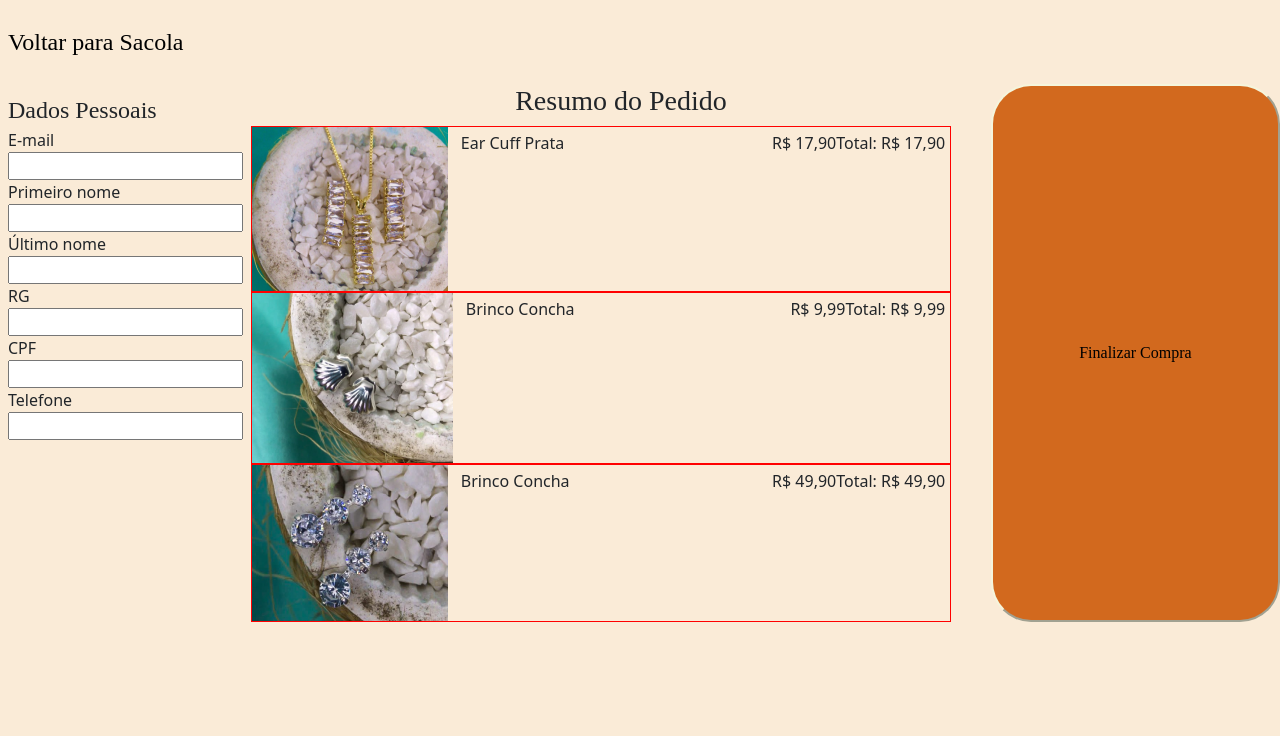
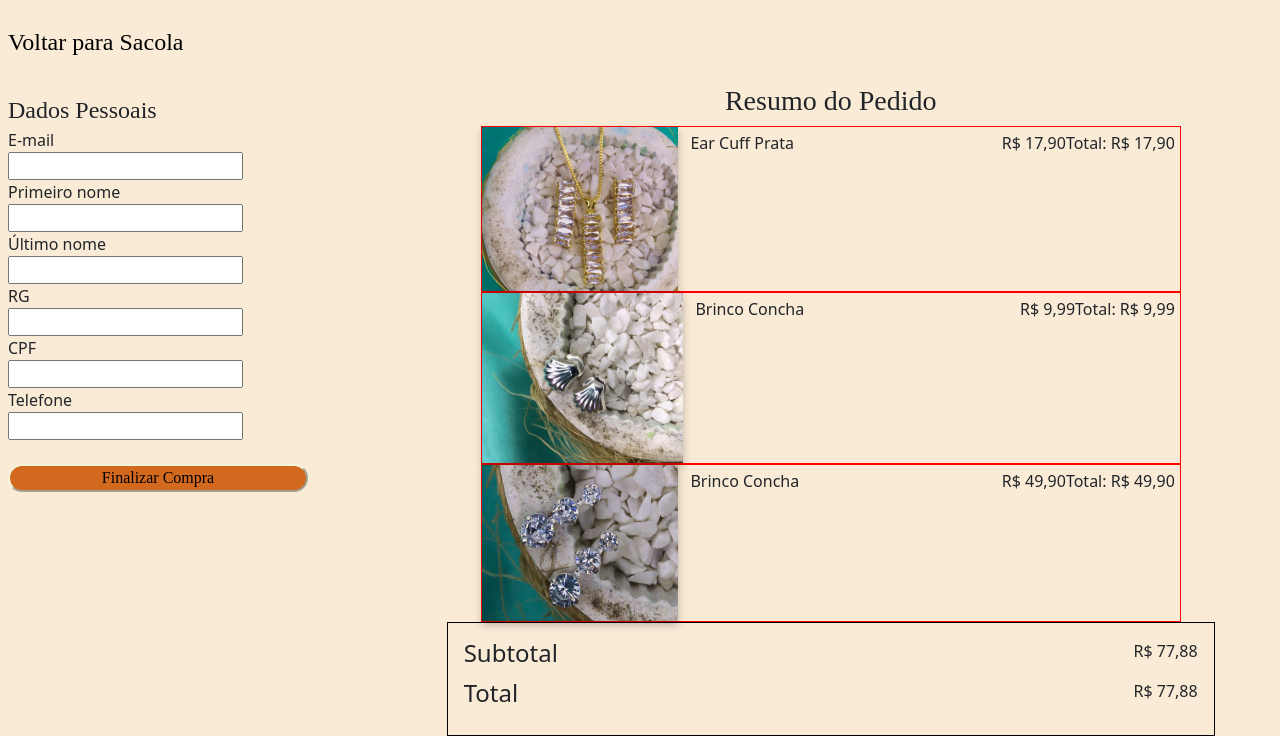
Before and after one commit to Fahejio/SBJOIAS, a Flask app: page /finalizar_compra.html in a window 1280 px wide. Shown: the part 112-848 px from the top of the page. Before the commit the page ends 734 px from the top, so only its background shows below. Run offline with Flask 2, Linux system fonts and the light colour scheme; parts of the project's set-up code (start-up, migrations or seed data) failed here and were passed over.

Commit message:
Add files via upload

```diff
--- a/mysite/templates/finalizar_compra.html
+++ b/mysite/templates/finalizar_compra.html
@@ -57,14 +57,16 @@
               <input type="text" id="cpf" name="cpf"><br>
               <label for="telef">Telefone</label><br>
               <input type="text" id="telef" name="telef"><br><br>
+              <button class="open-model-button" style="width: 300px; border-radius: 40px; border-color: beige; background-color: chocolate;   font-family: 'Habibi';">Finalizar Compra</button>
             </div>
           </div>
         </table>
         <div class="opa">
-          <center><h3>Resumo do Pedido</h3></center>
+          <center><h3>Resumo do Pedido</h3>
           <div class="item">
             <div>
-               <img src="../static/img/img_sacola/colar.png" alt="Pedido">
+               <img style="filter: drop-shadow(0px 4px 4px rgba(0, 0, 0, 0.25));
+             " src="../static/img/img_sacola/colar.png" alt="Pedido">
             </div>
            <div class="valores">
             <p class="info" >Ear Cuff Prata</p>
@@ -77,7 +79,8 @@
           <div class="linha2"></div>
           <div class="item">
             <div>
-              <img src="../static/img/img_sacola/brinco concha.png" alt="Pedido">
+              <img style="filter: drop-shadow(0px 4px 4px rgba(0, 0, 0, 0.25));
+             " src="../static/img/img_sacola/brinco concha.png" alt="Pedido">
               </div>
              <div class="valores">
               <p class="info" >Brinco Concha</p>
@@ -90,7 +93,7 @@
             <div class="linha2"></div>
          <div class="item">
           <div>
-             <img src="../static/img/img_sacola/produto.png" alt="Pedido">
+             <img style="filter: drop-shadow(0px 4px 4px rgba(0, 0, 0, 0.25));" src="../static/img/img_sacola/produto.png" alt="Pedido">
           </div>
          <div class="valores">
           <p class="info" >Brinco Concha</p>
@@ -100,9 +103,19 @@
             </div>
           </div>
          </div>
+         <div style="border: 1px black solid ;  padding: 1rem;">
+         <div style="display: flex; justify-content: space-between;" >
+          <h4>Subtotal </h4>
+          <p>R$ 77,88</p>
+         </div>
+         <div style="display:flex ; justify-content: space-between;">
+          <h4>Total</h4>
+          <p>R$ 77,88</p>
+         </div>
         </div>
+
+        </div>
+      </center>
        <br>
-<button class="open-model-button" style="width: 300px; border-radius: 40px; border-color: beige; background-color: chocolate;   font-family: 'Habibi';">Finalizar Compra</button>
-
 </body>
 </html>
```
